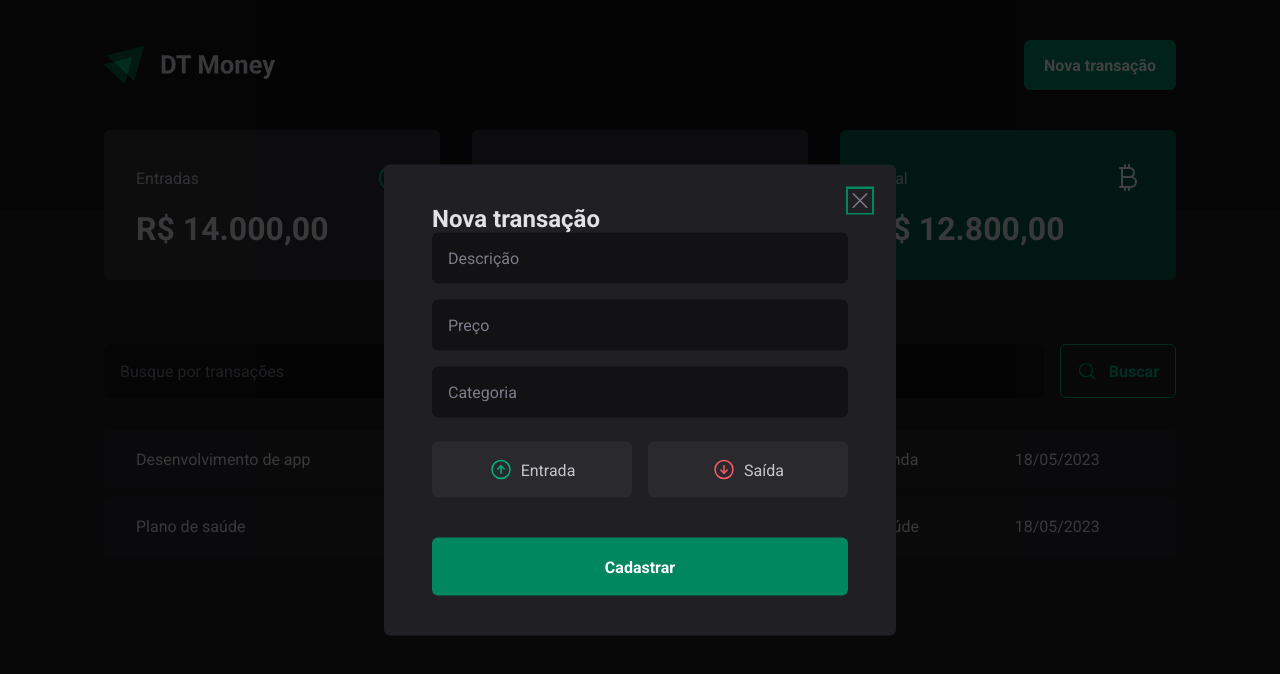
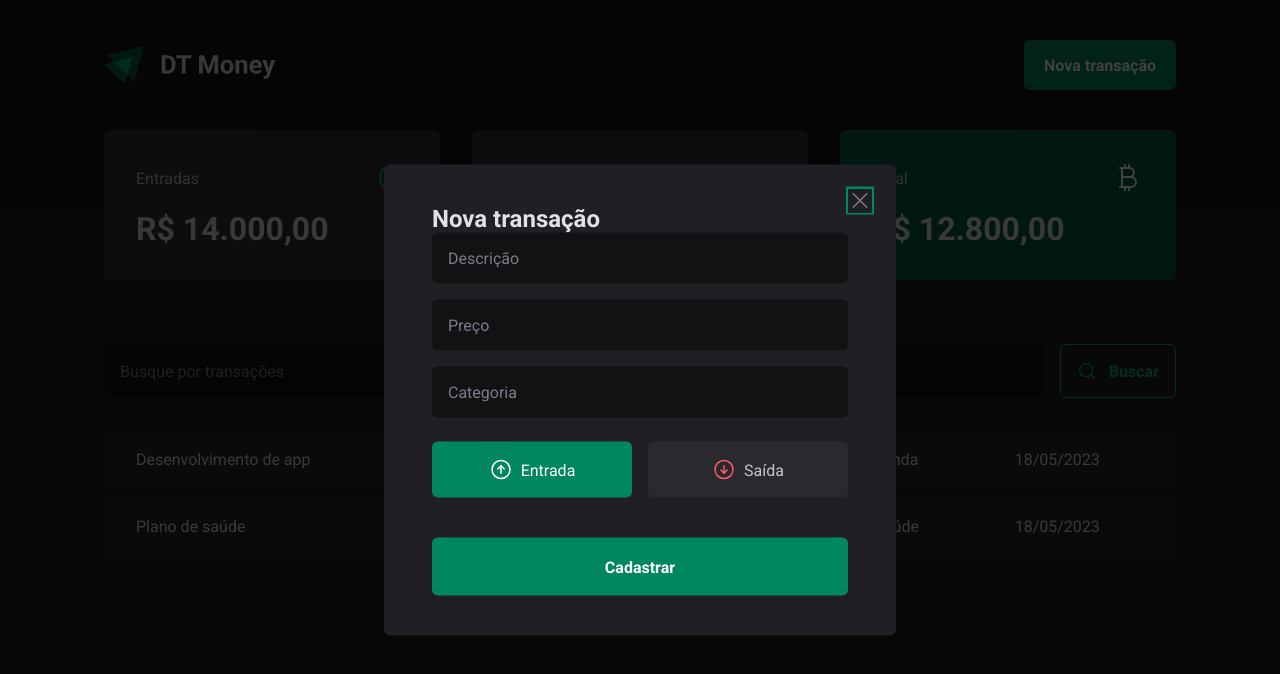
Before and after one commit to marcoscuomo/dt-money, a React (Vite) app: page / in a window 1280 px wide. Both pictures are taken after a click on the button "Nova transação". Shown: the top 674 px of the page. Built offline with nearby package versions, Linux system fonts and the light colour scheme; data requests are answered from the project's data file.

Commit message:
feat: controlled components

```diff
--- a/src/components/NewTransactionModal/index.tsx
+++ b/src/components/NewTransactionModal/index.tsx
@@ -2,14 +2,14 @@
 import { Content, Overlay, CloseButton, TransactionType, TransactionTypeButton } from './styles';
 import { ArrowCircleDown, ArrowCircleUp, X } from 'phosphor-react';
 import * as z from 'zod';
-import { useForm } from 'react-hook-form';
+import { Controller, useForm } from 'react-hook-form';
 import { zodResolver } from '@hookform/resolvers/zod';
 
 const newTransactionFormSchema = z.object({
   description: z.string(),
   price: z.number(),
   category: z.string(),
-  // type: z.enum(['income', 'outcome'])
+  type: z.enum(['income', 'outcome'])
 });
 
 type NewTransactionFormInputs = z.infer<typeof newTransactionFormSchema>;
@@ -17,11 +17,15 @@
 export function NewTransactionModal() {
 
   const {
+    control,
     register,
     handleSubmit,
     formState: { isSubmitting }
   } = useForm<NewTransactionFormInputs>({
     resolver: zodResolver(newTransactionFormSchema),
+    defaultValues: {
+      type: 'income'
+    }
   });
 
   async function handleCreateNewTransaction(data: NewTransactionFormInputs) {
@@ -56,7 +60,12 @@
             {...register('category')}
           />
 
-          <TransactionType>
+          <Controller
+            control={control}
+            name="type"
+            render={({ field }) => {
+              return(
+                <TransactionType onValueChange={field.onChange} value={field.value}>
                   <TransactionTypeButton variant="income" value="income">
                     <ArrowCircleUp size={24} />
                     Entrada
@@ -67,6 +76,9 @@
                     Saída
                   </TransactionTypeButton>
                 </TransactionType>
+              )
+            }}
+          />
 
           <button type="submit" disabled={isSubmitting}>Cadastrar</button>
         </form>
```
Lines whose indentation alone changed are shown as unchanged.
